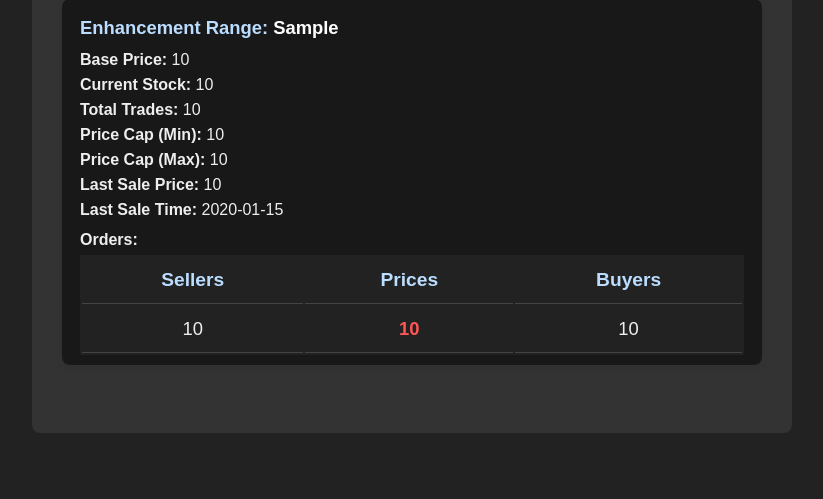
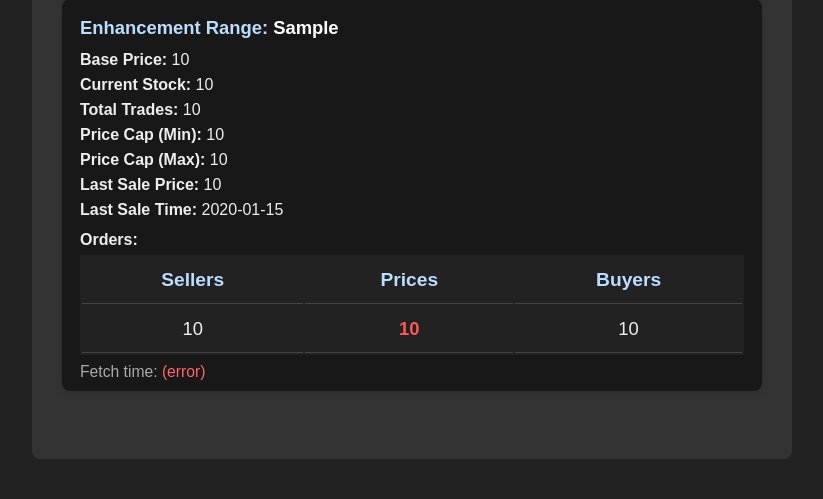
Before and after one commit to loveshadow23/bdo_trading_post_arbitrage, a Flask app: template bdo_search/templates/index.html in a window 1280 px wide. Shown: the part 543-1042 px from the top of the page, without its empty margins (228-1051 px from the left). Before the commit the page ends 976 px from the top, so only its background shows below. Run offline with Flask 3, Linux system fonts and the light colour scheme; the template is opened without the code that fills it: most values are stand-ins (such as "Sample title", 1, 10 or a date in 2020); grey boxes marked "Sample" are stand-in pictures; some libraries are stand-ins or nearby versions.

Commit message:
adding garmoth api

```diff
--- a/bdo_search/app.py
+++ b/bdo_search/app.py
@@ -3,8 +3,13 @@ import json
 import requests
 from datetime import datetime
 import pytz
+import time
+import cloudscraper
 
 CACHE_FILE = "item_cache.json"
+
+# Cache local pentru orders (item_id_sid: {data, ts})
+garmoth_cache = {}
 
 app = Flask(__name__)
 
@@ -61,21 +66,43 @@ def get_market_info(item_id, region="EU"):
     except Exception as e:
         return None
 
-def get_orders_info(item_id, sid, region="EU"):
-    """Query arsha.io for orders info for a given item_id and sid."""
-    region_map = {
-        "EU": "eu",
-        "NA": "na"
-    }
-    region_api = region_map.get(region.upper(), "eu")
-    url = f"https://api.arsha.io/v2/{region_api}/orders?id={item_id}&sid={sid}&lang=en"
+def get_orders_from_garmoth_cloudscraper(item_id, sub_key, region="eu", cache_time=10):
+    """
+    Fetch orders from Garmoth API for a given item_id and sub_key (enhancement level).
+    Returns dict: {"orders": [...], "fetch_time": ...}
+    """
+    key = f"{item_id}_{sub_key}"
+    now = time.time()
+    if key in garmoth_cache:
+        entry = garmoth_cache[key]
+        if now - entry["ts"] < cache_time:
+            return {**entry["data"], "fetch_time": 0}
+
+    url = f"https://garmoth.com/api/market/bidding-info-list?region={region}&main_key={item_id}&sub_key={sub_key}"
+    scraper = cloudscraper.create_scraper()
+    t0 = time.time()
     try:
-        response = requests.get(url)
-        response.raise_for_status()
+        response = scraper.get(url, timeout=10)
         data = response.json()
-        return data
-    except Exception as e:
-        return None
+    except Exception:
+        return {"orders": [], "fetch_time": -1}
+    t1 = time.time()
+
+    orders = []
+    if "bidding" in data and isinstance(data["bidding"], list):
+        for order in data["bidding"]:
+            if len(order) == 3:
+                sellers, price, buyers = order
+                orders.append({
+                    "sellers": sellers,
+                    "price": price,
+                    "buyers": buyers
+                })
+    fetch_time = round(t1 - t0, 3)
+    result = {"orders": orders, "fetch_time": fetch_time}
+    garmoth_cache[key] = {"data": result, "ts": now}
+    return result
+
 
 def ensure_market_list(market_info):
     """
@@ -131,7 +158,7 @@ def index():
                                 "Last Sale Price": entry.get("lastSoldPrice", "N/A"),
                                 "Last Sale Time": format_timestamp_ro(entry.get("lastSoldTime")) if entry.get("lastSoldTime") else "N/A",
                                 "sid": entry.get("sid", "N/A"),
-                                "orders": get_orders_info(entry.get("id"), entry.get("sid"))
+                                "orders": get_orders_from_garmoth_cloudscraper(entry.get("id"), int(entry.get("sid")))
                             }
                             for entry in ensure_market_list(market_info)
                         ]
@@ -163,7 +190,7 @@ def index():
                                     "Last Sale Price": entry.get("lastSoldPrice", "N/A"),
                                     "Last Sale Time": format_timestamp_ro(entry.get("lastSoldTime")) if entry.get("lastSoldTime") else "N/A",
                                     "sid": entry.get("sid", "N/A"),
-                                    "orders": get_orders_info(entry.get("id"), entry.get("sid"))
+                                    "orders": get_orders_from_garmoth_cloudscraper(entry.get("id"), int(entry.get("sid")))
                                 }
                                 for entry in ensure_market_list(market_info)
                             ]
@@ -204,7 +231,7 @@ def index():
                             "Last Sale Price": entry.get("lastSoldPrice", "N/A"),
                             "Last Sale Time": format_timestamp_ro(entry.get("lastSoldTime")) if entry.get("lastSoldTime") else "N/A",
                             "sid": entry.get("sid", "N/A"),
-                            "orders": get_orders_info(entry.get("id"), entry.get("sid"))
+                            "orders": get_orders_from_garmoth_cloudscraper(entry.get("id"), int(entry.get("sid")))
                         }
                         for entry in ensure_market_list(market_info)
                     ]
--- a/bdo_search/templates/index.html
+++ b/bdo_search/templates/index.html
@@ -113,6 +113,18 @@
                                     {% endfor %}
                                     </tbody>
                                 </table>
+                                {% if row.orders.fetch_time is defined %}
+                                    <div style="margin:8px 0 0 0; color:#aaa; font-size:0.98em;">
+                                        Fetch time:
+                                        {% if row.orders.fetch_time == 0 %}
+                                            <span style="color:#6f6;">(cache)</span>
+                                        {% elif row.orders.fetch_time > 0 %}
+                                            {{ row.orders.fetch_time }} sec
+                                        {% else %}
+                                            <span style="color:#f66;">(error)</span>
+                                        {% endif %}
+                                    </div>
+                                {% endif %}
                             </div>
                         {% endif %}
                     </div>
```
